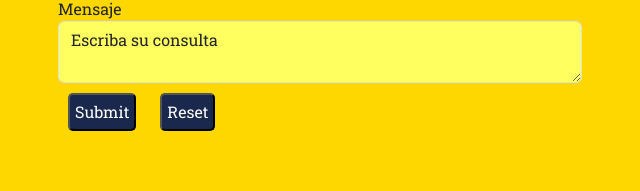
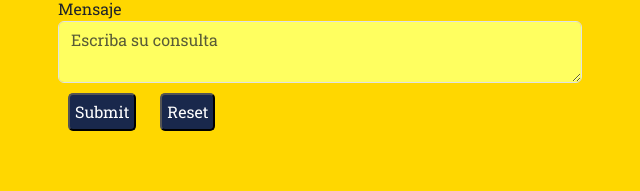
Before and after one commit to MonasterioM/Pagina-Monasterio-Neumaticos, a website: page index.html in a window 1280 px wide. Shown: the part 4019-4210 px from the top of the page, 637-1277 px from the left. Drawn offline with nearby package versions, Linux system fonts and the light colour scheme.

Commit message:
probando remoto

```diff
--- a/index.html
+++ b/index.html
@@ -214,7 +214,7 @@
                       <div class="formulario">
                         <label for="exampleFormControlTextarea1">Mensaje</label>
                         <!-- <input type="text" placeholder="Escriba lo que necesita que se le presupueste"> -->
-                        <textarea class="form-control" id="exampleFormControlTextarea1">Escriba su consulta</textarea>
+                        <textarea class="form-control" id="exampleFormControlTextarea1" placeholder="Escriba su consulta"></textarea>
                       </div>
                     </div>
                     <div class="buttom">
```
